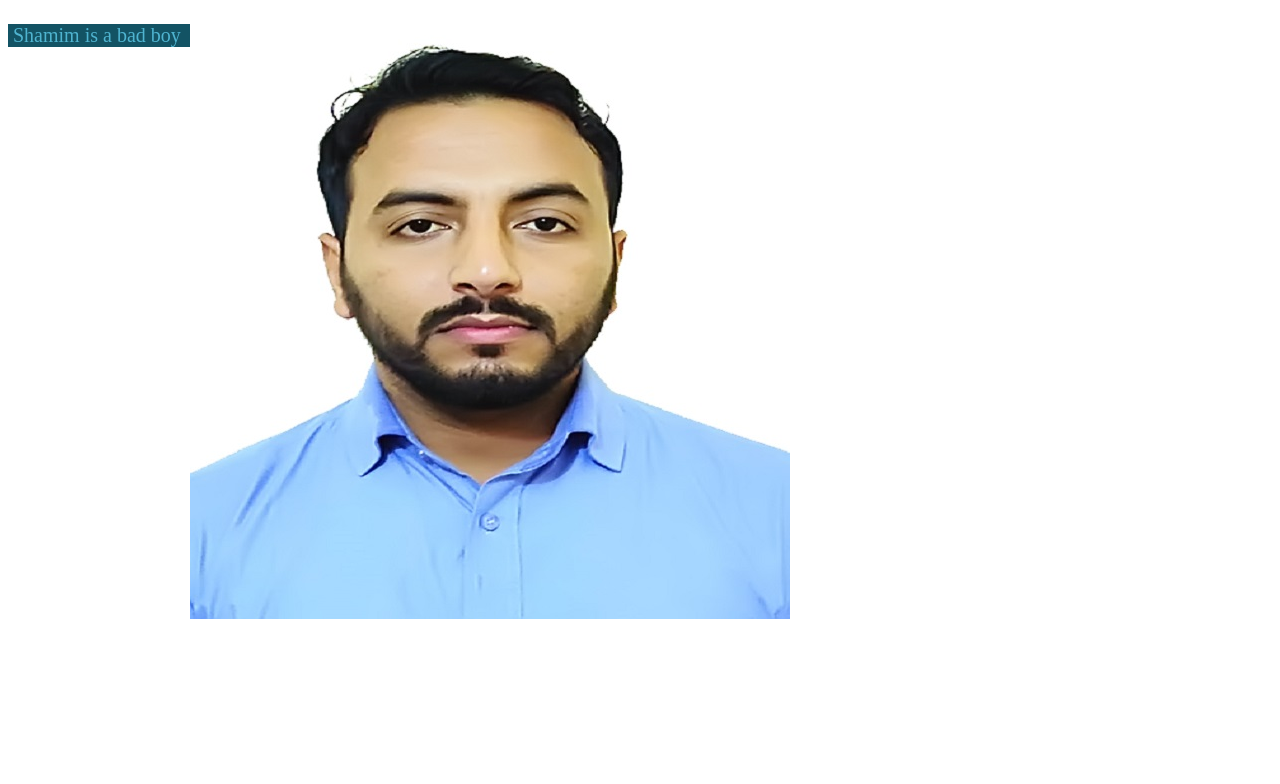
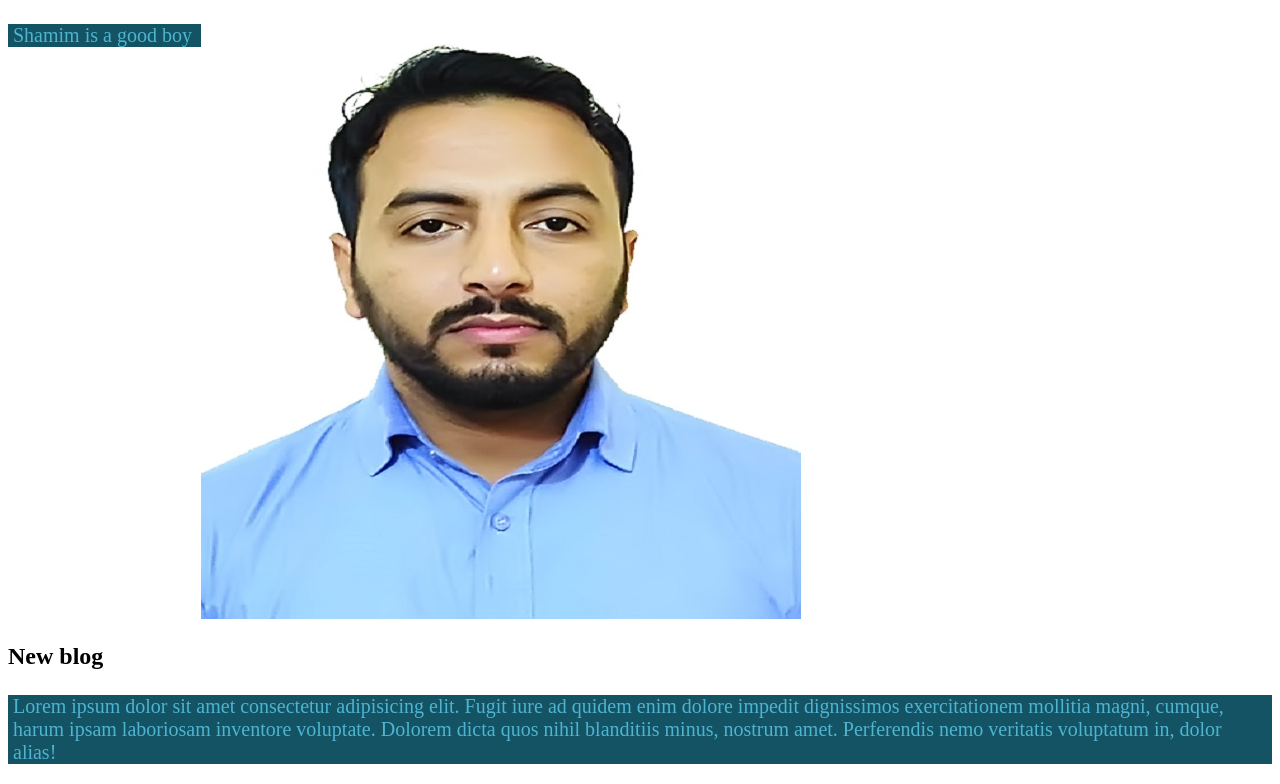
Before and after one commit to shamim1620/my-first-ripo, a plain HTML site: page index.html in a window 1280 px wide. Shown: the part 61-845 px from the top of the page. Before the commit the page ends 800 px from the top, so only its background shows below. Drawn offline with Linux system fonts and the light colour scheme.

Commit message:
new blog

```diff
--- a/index.html
+++ b/index.html
@@ -10,8 +10,12 @@
 </head>
 <body>
     <h1>Shamim Ahmed</h1>
-    <p>Shamim is a bad boy</p>
+    <p>Shamim is a good boy</p>
     <img src="Photo.jpg" alt="">
+    <div>
+        <h2>New blog</h2>
+        <p>Lorem ipsum dolor sit amet consectetur adipisicing elit. Fugit iure ad quidem enim dolore impedit dignissimos exercitationem mollitia magni, cumque, harum ipsam laboriosam inventore voluptate. Dolorem dicta quos nihil blanditiis minus, nostrum amet. Perferendis nemo veritatis voluptatum in, dolor alias!</p>
+    </div>
 
 </body>
 </html>
```
